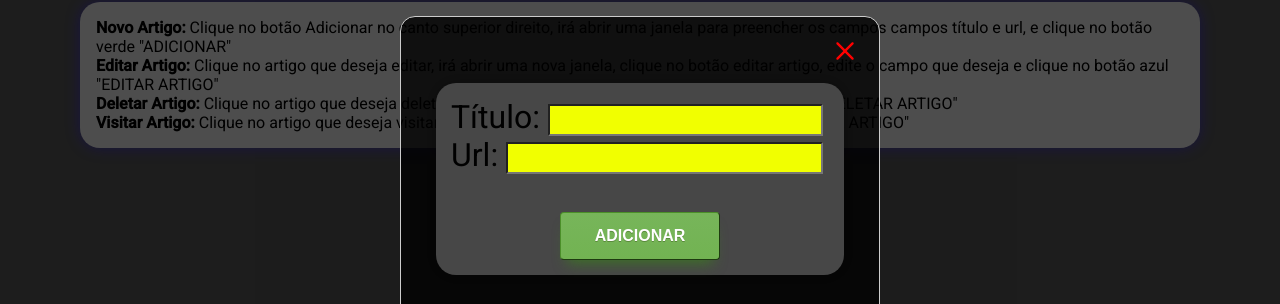
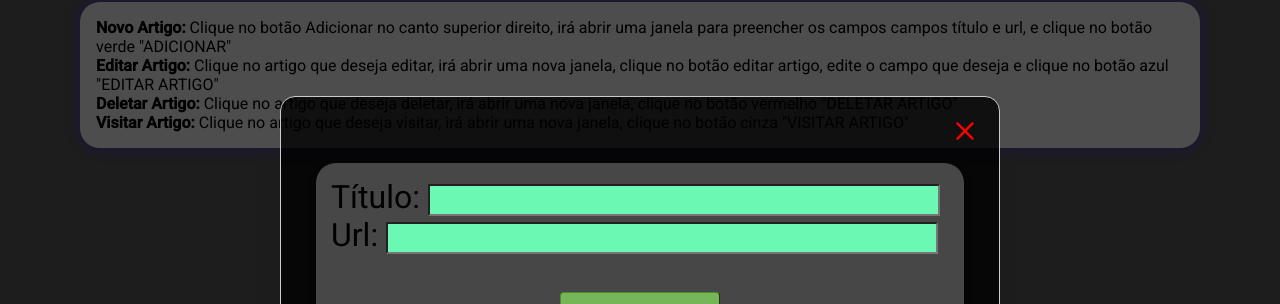
Before and after one commit to vanderleimiguel/links-tech-react, a React (Vite) app in the folder vite-project/: page / in a window 1280 px wide. Both pictures are taken after a click on the button "Adicionar". Shown: the part 144-448 px from the top of the page. Built offline with nearby package versions, Linux system fonts and the light colour scheme; no server answers.

Commit message:
update css

```diff
--- a/vite-project/src/components/Card/Card.css
+++ b/vite-project/src/components/Card/Card.css
@@ -10,10 +10,11 @@
   margin: 1rem;
   box-shadow: 0px 0px 15px rgba(89, 0, 253, 0.3);
   background-color: white;
+  transition: all .3s ease-in-out;
 }
 
 .card-component:hover {
-  background-color: rgb(114, 114, 11);
+  background-color: rgb(66, 66, 66);
 }
 
 .card-component h2 {
--- a/vite-project/src/components/Form/Form.css
+++ b/vite-project/src/components/Form/Form.css
@@ -34,13 +34,13 @@
 }
 
 input.form-title {
-  width: 17.2rem;
+  width: 32rem;
   font-size: 1.5rem;
-  background-color: #f1ff00;
+  background-color: #6bf8b2;
 }
 
 input.form-url {
-  width: 19.8rem;
+  width: 34.5rem;
   font-size: 1.5rem;
-  background-color: #f1ff00;
+  background-color: #6bf8b2;
 }
--- a/vite-project/src/components/Header/Header.css
+++ b/vite-project/src/components/Header/Header.css
@@ -43,10 +43,11 @@
   font-weight: 700;
   font-size: 2.5rem;
   margin-right: 5rem;
+  transition: all .3s ease-in-out;
 }
 
 .btn-create-icon:hover {
-  background-color: rgb(114, 114, 11);
+  background-color: rgb(66, 66, 66);
 }
 
 @media (max-width: 1220px) {
@@ -64,7 +65,7 @@
   }
 }
 
-@media (max-width: 600px) {
+@media (max-width: 740px) {
   .row {
     display: flex;
     flex-direction: column;
--- a/vite-project/src/components/Header/Header.jsx
+++ b/vite-project/src/components/Header/Header.jsx
@@ -13,8 +13,8 @@ const customStyles = {
     right: "auto",
     bottom: "auto",
     marginRight: "-50%",
-    width: "30rem",
-    height: "30rem",
+    width: "45rem",
+    height: "20rem",
     transform: "translate(-50%, -50%)",
     backgroundColor: " rgba(0, 0, 0, 0.8)",
     borderRadius: "15px",
--- a/vite-project/src/pages/Home/Home.css
+++ b/vite-project/src/pages/Home/Home.css
@@ -19,7 +19,7 @@
 .card-list {
   display: grid;
   grid-template-columns: repeat(4, 1fr);
-  grid-gap: 25px 50px;
+  grid-gap: 5px 5px;
 }
 
 .modal-link {
@@ -135,24 +135,24 @@
 }
 
 input.form-id-update {
-  width: 20.8rem;
+  width: 35rem;
   font-size: 1.5rem;
   background-color: #4b6cfd;
 }
 
 input.form-title-update {
-  width: 17.5rem;
+  width: 31.5rem;
   font-size: 1.5rem;
   background-color: #4b6cfd;
 }
 
 input.form-url-update {
-  width: 20rem;
+  width: 34rem;
   font-size: 1.5rem;
   background-color: #4b6cfd;
 }
 
-@media (max-width: 1300px) {
+@media (max-width: 1200px) {
   .card-list {
     grid-template-columns: repeat(2, 1fr);
   }
--- a/vite-project/src/pages/Home/Home.jsx
+++ b/vite-project/src/pages/Home/Home.jsx
@@ -12,8 +12,8 @@ const customStyles = {
     right: "auto",
     bottom: "auto",
     marginRight: "-50%",
-    width: "30rem",
-    height: "30rem",
+    width: "45rem",
+    height: "25rem",
     transform: "translate(-50%, -50%)",
     backgroundColor: " rgba(0, 0, 0, 0.8)",
     borderRadius: "15px",
@@ -102,7 +102,7 @@ export function Home() {
       >
         {editLink ? (
           <>
-            (<div className="form-update">
+            <div className="form-update">
               <form onSubmit={updateOneLink} className="form-inputs-update">
                 <section>
                   <span>Id: </span>
@@ -135,7 +135,7 @@ export function Home() {
                 </button>
               </form>
             </div>
-            )
+
           </>
         ) : (
           <>
```
